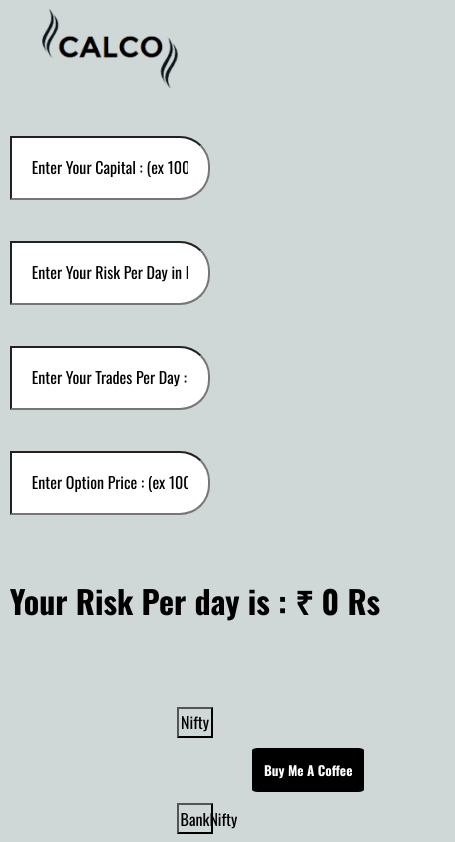
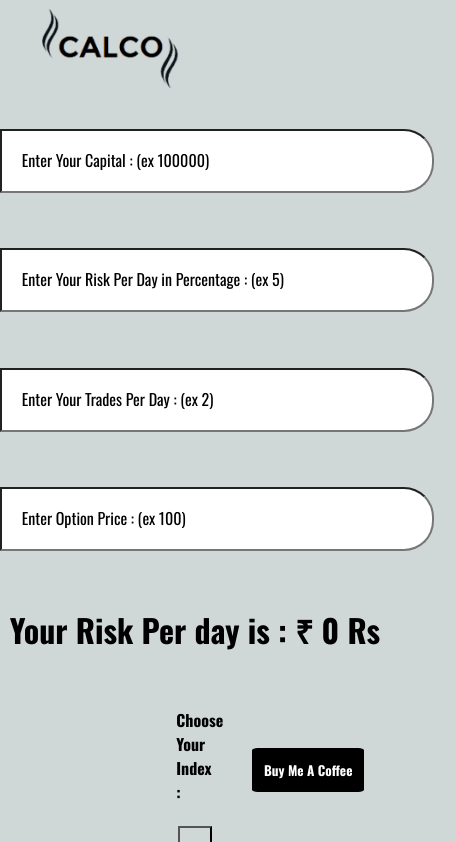
Before and after one commit to NandishNaik01/Lots-Calculator-Using-React.js-, a React (Vite) app: page / in a window 390 px wide. Shown: the top 842 px of the page, 455 px wide, since content can reach past the window. Built offline with nearby package versions, Linux system fonts and the light colour scheme; a web font is replaced by a local one.

Commit message:
Updated UI

```diff
--- a/src/css/leftbody.css
+++ b/src/css/leftbody.css
@@ -1,9 +1,10 @@
 @import url("https://fonts.googleapis.com/css2?family=Gwendolyn:wght@400;700&family=Orbitron:wght@400..900&display=swap");
 .whole {
   display: flex;
-  justify-content: space-around;
+  justify-content: space-evenly;
   align-items: center;
 }
+
 @media only screen and (max-width: 1000px) {
   .whole {
     display: flex;
@@ -13,15 +14,25 @@
     /* min-height: 100vh; */
   }
   .outputContainer {
-    margin: 0px;
+    margin: 10px;
     top: -4%;
   }
-  #tag {
-    margin-bottom: -40%;
+  .tag {
+    /* margin-bottom: 20px !important; */
+    text-align: center;
   }
-  IndexSelector .Indexes {
+  .IndexSelector .Indexes {
     font-size: 1rem;
     padding: 10px;
+  }
+  input {
+    padding: 20px;
+    width: 100vw !important;
+    margin: 5%;
+    /* margin-right: 10%; */
+    background-color: white;
+    border-top-right-radius: 30px;
+    border-bottom-right-radius: 30px;
   }
 }
 
@@ -35,7 +46,7 @@
 
 input {
   padding: 20px;
-  width: 40vw;
+  width: 25vw;
   background-color: white;
   border-top-right-radius: 30px;
   border-bottom-right-radius: 30px;
@@ -44,10 +55,6 @@ input::placeholder {
   color: black;
   font-weight: 400;
   font-size: 1rem;
-
-  /* padding: 1rem; */
-  /* width: 1rem;
-  height: 1rem; */
 }
 .outputContainer {
   display: flex;
@@ -106,11 +113,13 @@ input[type="number"] {
 } */
 .IndexSelector {
   /* border: 2px solid black; */
-  height: 20vh;
-  width: 10vw;
+  /* top: -50px; */
+  height: 100%;
+  width: 10%;
   display: flex;
   flex-direction: column;
   justify-content: space-evenly;
+  /* border: 2px solid black; */
 }
 .IndexSelector .Indexes {
   font-size: 1rem;
--- a/src/css/navbar.css
+++ b/src/css/navbar.css
@@ -43,6 +43,7 @@ li:hover {
   background-color: white;
   color: black;
   cursor: pointer;
+  /* transform: translateY(-5px); */
 }
 
 .MenuImage {
--- a/src/leftbody.jsx
+++ b/src/leftbody.jsx
@@ -101,6 +101,7 @@ const LeftBody = () => {
           <h1 className="tag">Your Risk Per day is : &#x20b9; {Rpd} Rs</h1>
         </div>
         <div className="IndexSelector">
+          <h4>Choose Your Index :</h4>
           <button
             onClick={setCounterOne}
             className={`Indexes ${activeButton === "Nifty" ? "active" : ""}`}>
```
